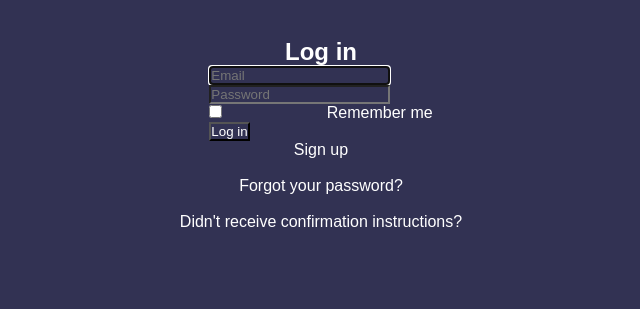
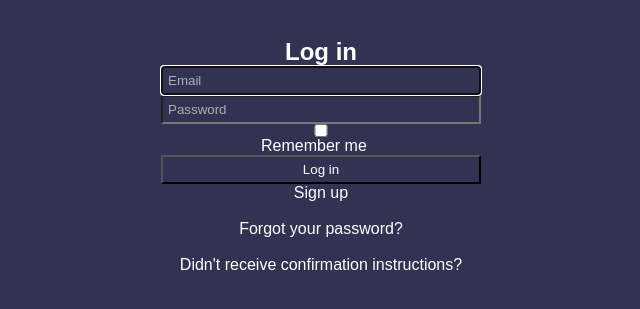
Before and after one commit to AmanWorku/Bloggers, a Rails app: page / in a window 1280 px wide. Shown: the top 309 px of the page, without its empty margins (319-959 px from the left). Run offline with Rails 7, Linux system fonts and the light colour scheme; parts of the project's set-up code (start-up, migrations or seed data) failed here and were passed over; some libraries are stand-ins or nearby versions.

Commit message:
Add style for the inputs

```diff
--- a/app/assets/stylesheets/application.css
+++ b/app/assets/stylesheets/application.css
@@ -171,3 +171,18 @@ hr {
 .remember-me-label {
   margin-left: 100px;
 }
+
+
+.devise-container input::placeholder {
+  color: rgb(174, 174, 174);
+}
+
+.devise-container a:hover {
+  color: rgb(53, 183, 226);
+}
+
+.devise-container input {
+  width: 24em;
+  display: flex;
+  padding: 5px;
+}
```
